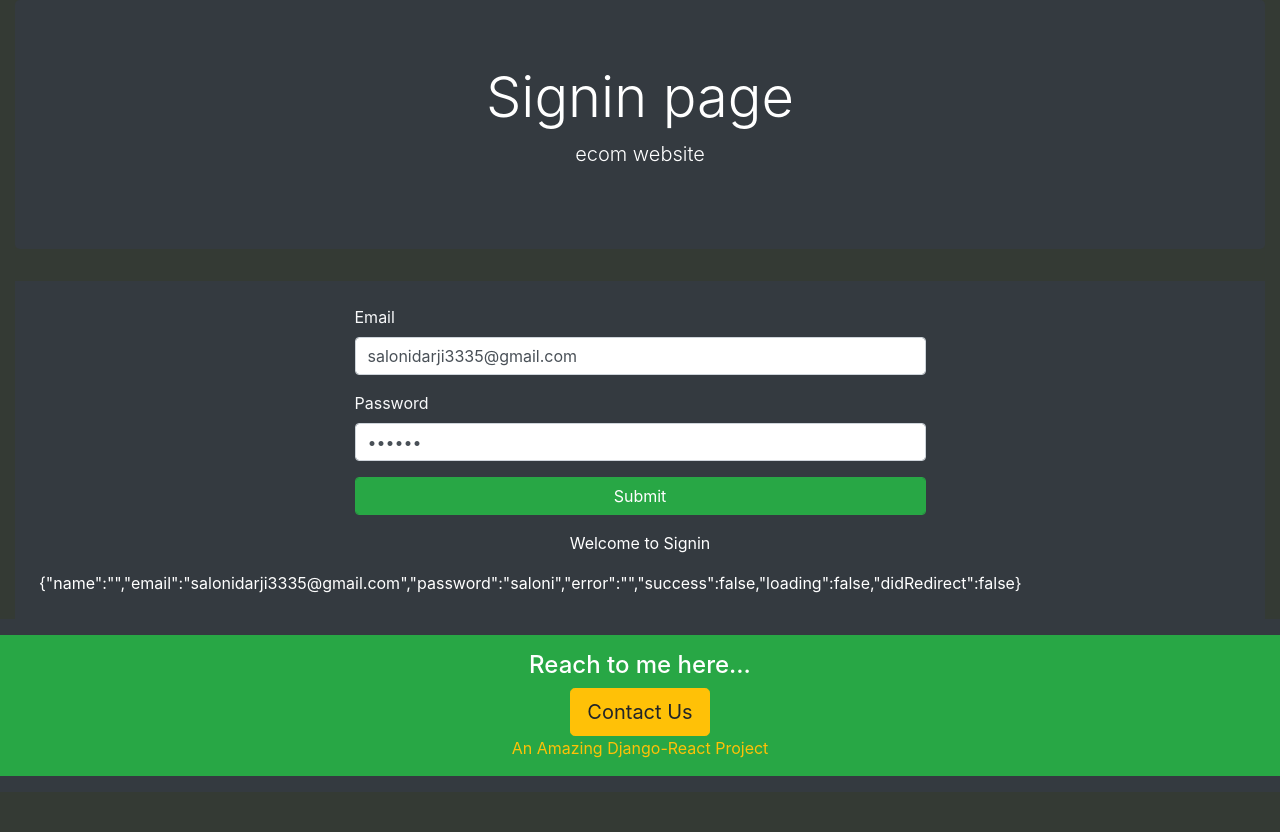
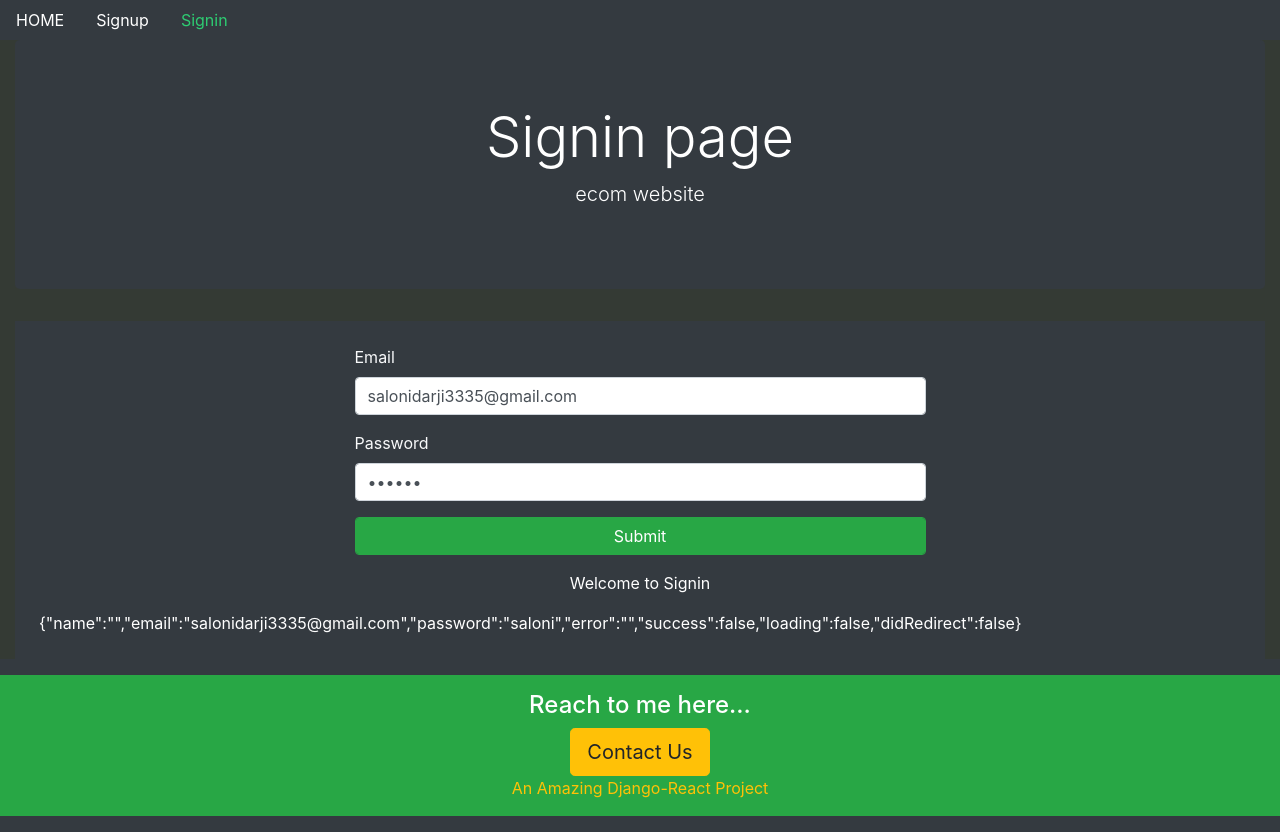
Before and after one commit to salonidarji/ECOM_WEBSITE, a React (Create React App) app in the folder lcodev/projfrontend/: page /signin in a window 1280 px wide. Before the commit the page ends 800 px from the top, so only its background shows below. Built offline with nearby package versions, Linux system fonts and the light colour scheme.

Commit message:
navigationBar done with conditional rendering

```diff
--- a/lcodev/projfrontend/src/core/Base.js
+++ b/lcodev/projfrontend/src/core/Base.js
@@ -1,4 +1,5 @@
 import React from "react";
+import Menu from "./Menu";
 
 const Base = ({
   title = "My Title",
@@ -8,6 +9,7 @@
 }) => {
   return (
     <div>
+      <Menu />
       <div className="container-fluid">
         <div className="jumbotron bg-dark text-white text-center">
           <h2 className="display-4">{title}</h2>
--- a/lcodev/projfrontend/src/core/Menu.js
+++ b/lcodev/projfrontend/src/core/Menu.js
@@ -0,0 +1,83 @@
+import React, { Fragment } from "react";
+import { Link, withRouter } from "react-router-dom";
+import { signout, isAuthenticated } from "../auth/helper";
+
+const currentTab = (history, path) => {
+  if (history.location.pathname === path) {
+    return { color: "#2ecc72" };
+  } else {
+    return { color: "#FFFFFF" };
+  }
+};
+
+const Menu = ({ history, path }) => {
+  return (
+    <div>
+      <ul className="nav nav-tab bg-dark">
+        <li className="nav-item">
+          <Link style={currentTab(history, "/")} className="nav-link" to="/">
+            HOME
+          </Link>
+        </li>
+
+        {isAuthenticated() && (
+          <Fragment>
+            <li className="nav-item">
+              <Link
+                style={currentTab(history, "/user/dashboard")}
+                className="nav-link"
+                to="/user/dashboard"
+              >
+                Dashboard
+              </Link>
+            </li>
+            <li className="nav-item">
+              <Link
+                style={currentTab(history, "/cart")}
+                className="nav-link"
+                to="/cart"
+              >
+                Cart
+              </Link>
+            </li>
+            <li className="nav-item">
+              <span
+                onClick={() => {
+                  signout(() => {
+                    history.push("/");
+                  });
+                }}
+                className="nav-link text-warning"
+              >
+                Signout
+              </span>
+            </li>
+          </Fragment>
+        )}
+        {!isAuthenticated() && (
+          <Fragment>
+            <li className="nav-item">
+              <Link
+                style={currentTab(history, "/signup")}
+                className="nav-link"
+                to="/signup"
+              >
+                Signup
+              </Link>
+            </li>
+            <li className="nav-item">
+              <Link
+                style={currentTab(history, "/signin")}
+                className="nav-link"
+                to="/signin"
+              >
+                Signin
+              </Link>
+            </li>
+          </Fragment>
+        )}
+      </ul>
+    </div>
+  );
+};
+export default withRouter(Menu);
--- a/lcodev/projfrontend/src/user/Signin.js
+++ b/lcodev/projfrontend/src/user/Signin.js
@@ -35,8 +35,8 @@
         console.log(("DATA: ", data));
 
         if (data.token) {
-          let sessionToken = data.token;
-          authenticate(sessionToken, () => {
+          // let sessionToken = data.token;
+          authenticate(data, () => {
             console.log("token added");
             setValues({
               ...values,
@@ -138,6 +138,8 @@
   return (
     <Base title="Signin page" description="ecom website">
       {loadingMessage()}
+      {successMessage()}
+      {errorMessage()}
       {signInForm()}
       <p className="text-white text-center">Welcome to Signin</p>
       {JSON.stringify(values)}
```
Also changed, not shown: 1 other file (tests, documents, lock files or other folders).
